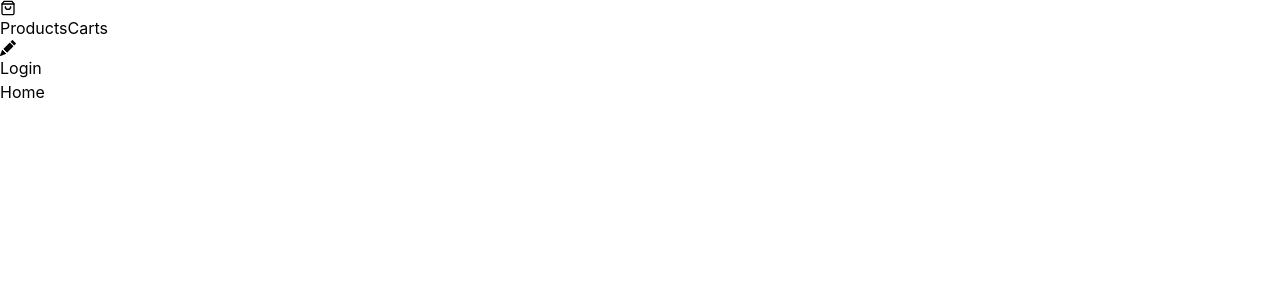
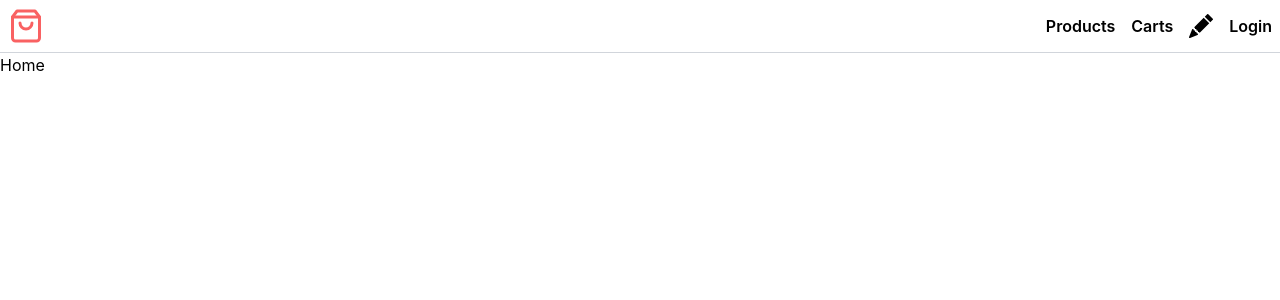
Before and after one commit to JIY00N2/shoppy, a React (Create React App) app: page / in a window 1280 px wide. Shown: the top 300 px of the page. Built offline with nearby package versions, Linux system fonts and the light colour scheme.

Commit message:
tailwind 설정 및 헤더 스타일링

```diff
--- a/src/components/Navbar.jsx
+++ b/src/components/Navbar.jsx
@@ -5,18 +5,18 @@ import {BsFillPencilFill} from 'react-icons/bs';
 
 export default function Navbar() {
   return (
-    <header>
+    <header className='flex justify-between border-b border-gray-300 p-2'>
       {/* 최상위 경로로 이동 */}
-      <Link to ='/'>
+      <Link to ='/' className='flex itmes-center text-4xl text-brand'>
         <FiShoppingBag>
           <h1>Shoppy</h1>
         </FiShoppingBag>
       </Link>
-      <nav>
+      <nav className='flex items-center gap-4 font-semibold'>
         {/* 상단에 다양한 nav 메뉴들  */}
         <Link to='/products'>Products</Link>
         <Link to='/carts'>Carts</Link>
-        <Link to='/products/new'>
+        <Link to='/products/new' className='text-2xl'>
           <BsFillPencilFill>
           </BsFillPencilFill>
         </Link>
--- a/src/index.css
+++ b/src/index.css
@@ -8,6 +8,13 @@ body {
     sans-serif;
   -webkit-font-smoothing: antialiased;
   -moz-osx-font-smoothing: grayscale;
+  /* 너비가 넓어지면 중앙 정렬 */
+  @apply flex flex-col items-center;
+}
+
+/* 최대너비 지정 */
+#root{
+  @apply w-full max-w-screen-2xl;
 }
 
 code {
--- a/tailwind.config.js
+++ b/tailwind.config.js
@@ -2,7 +2,11 @@
 module.exports = {
   content: ['./src/**/*.{js,jsx}'],
   theme: {
-    extend: {},
+    extend: {
+      colors:{
+        brand: '#F96162',
+      }
+    },
   },
   plugins: [],
 }
```
